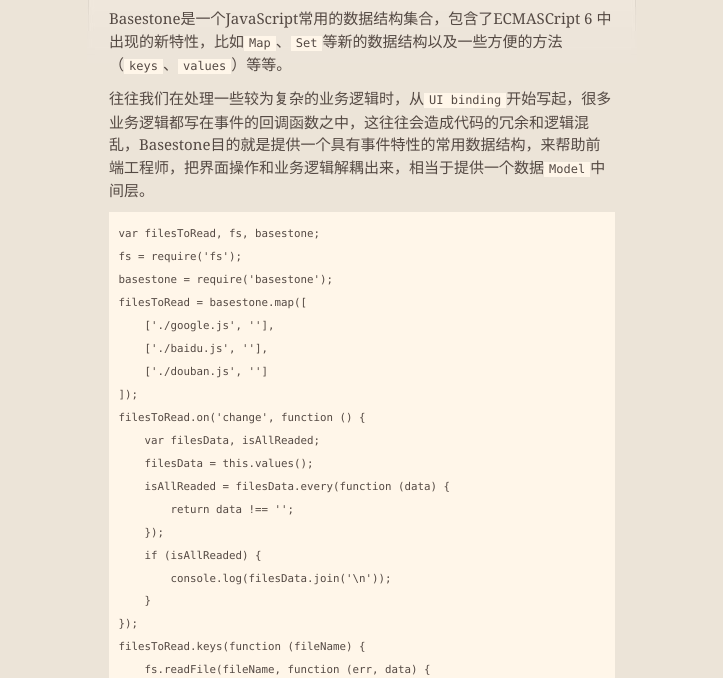
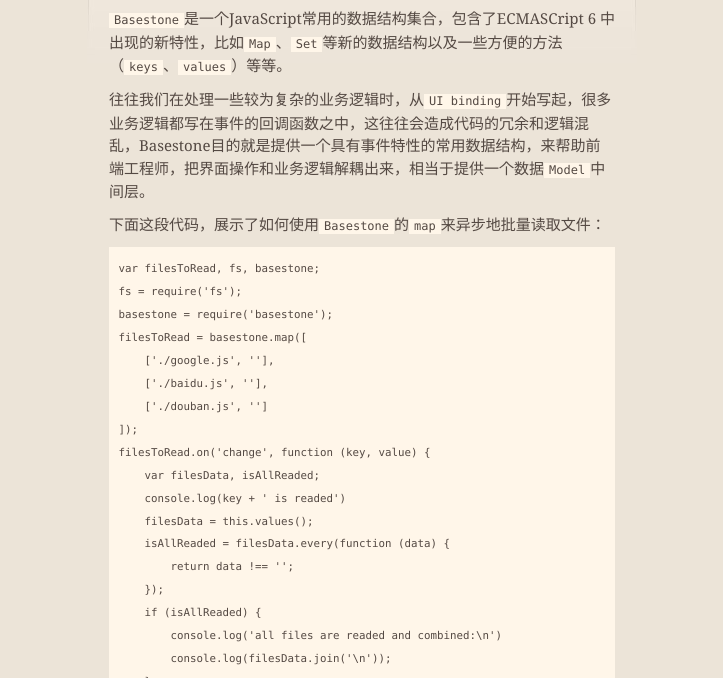
Before and after one commit to island205/basestone, a plain HTML site: page index.html in a window 1280 px wide. Shown: the part 282-960 px from the top of the page, without its empty margins (278-1001 px from the left). Drawn offline with nearby package versions, Linux system fonts and the light colour scheme.

Commit message:
more info

```diff
--- a/index.html
+++ b/index.html
@@ -48,9 +48,10 @@
       <section id="main_content">
         <h3>欢迎使用Basestone</h3>
 
-        <p>Basestone是一个JavaScript常用的数据结构集合，包含了ECMASCript 6 中出现的新特性，比如<code>Map</code>、<code>Set</code>等新的数据结构以及一些方便的方法（<code>keys</code>、<code>values</code>）等等。</p>
+        <p><code>Basestone</code>是一个JavaScript常用的数据结构集合，包含了ECMASCript 6 中出现的新特性，比如<code>Map</code>、<code>Set</code>等新的数据结构以及一些方便的方法（<code>keys</code>、<code>values</code>）等等。</p>
         <p>往往我们在处理一些较为复杂的业务逻辑时，从<code>UI binding</code>开始写起，很多业务逻辑都写在事件的回调函数之中，这往往会造成代码的冗余和逻辑混乱，Basestone目的就是提供一个具有事件特性的常用数据结构，来帮助前端工程师，把界面操作和业务逻辑解耦出来，相当于提供一个数据<code>Model</code>中间层。</p>
 
+<p>下面这段代码，展示了如何使用<code>Basestone</code>的<code>map</code>来异步地批量读取文件：</p>
 <pre><code>var filesToRead, fs, basestone;
 fs = require('fs');
 basestone = require('basestone');
@@ -59,13 +60,15 @@
     ['./baidu.js', ''],
     ['./douban.js', '']
 ]);
-filesToRead.on('change', function () {
+filesToRead.on('change', function (key, value) {
     var filesData, isAllReaded;
+    console.log(key + ' is readed')
     filesData = this.values();
     isAllReaded = filesData.every(function (data) {
         return data !== '';
     });
     if (isAllReaded) {
+        console.log('all files are readed and combined:\n')
         console.log(filesData.join('\n'));
     }
 });
@@ -77,7 +80,7 @@
     });
 });
 </code></pre>
-
+<p><code>Basestone</code>项目是按照<code>Node</code>的模块标准开发的，但它并不依赖于<code>Node</code>环境或者某些模块，我们可以在任何JS Context中使用它。在[build](https://github.com/island205/basestone/tree/master/build)有一些文件，我们使用[noloader](https://github.com/island205/noloader)打包成了多模块标准的包，大家可以结合<code>RequireJS</code>、<code>SeaJS</code>来使用它，或者直接在浏览器中使用。</p>
 <!--
 <p>If you're using the GitHub for Mac, simply sync your repository and you'll see the new branch.</p>
 
```
